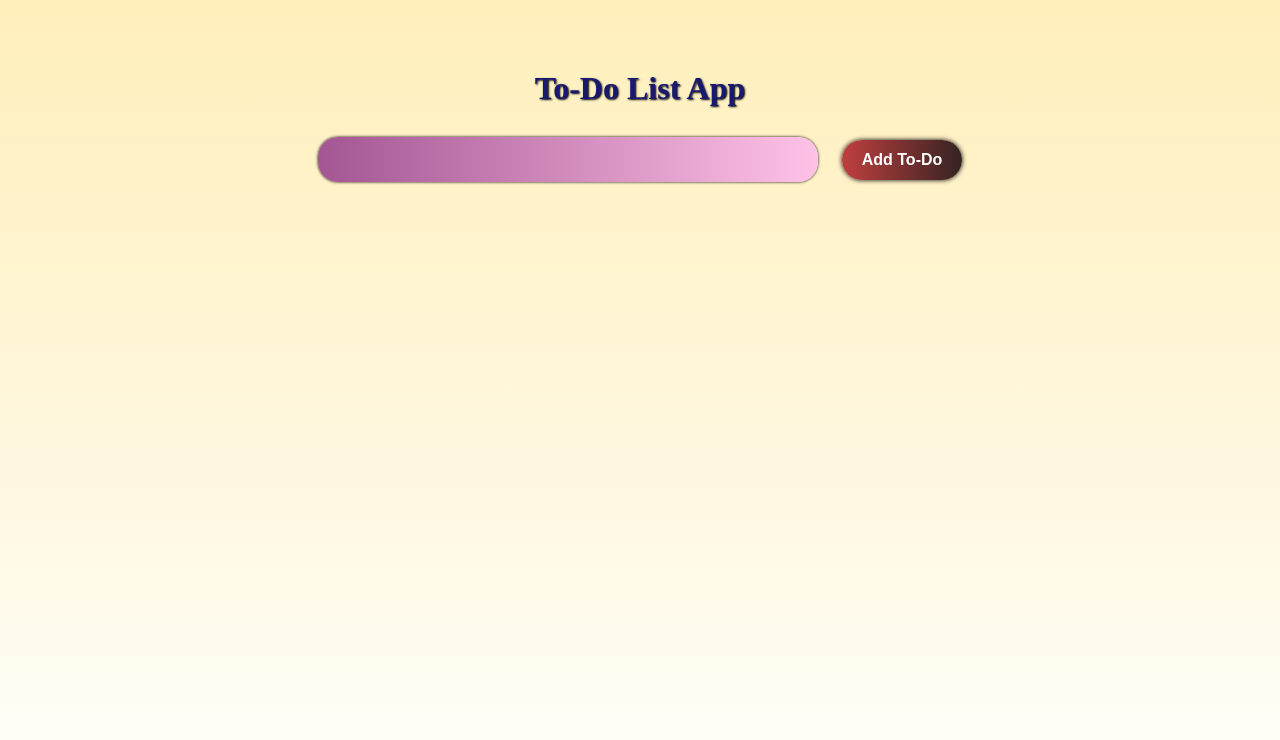
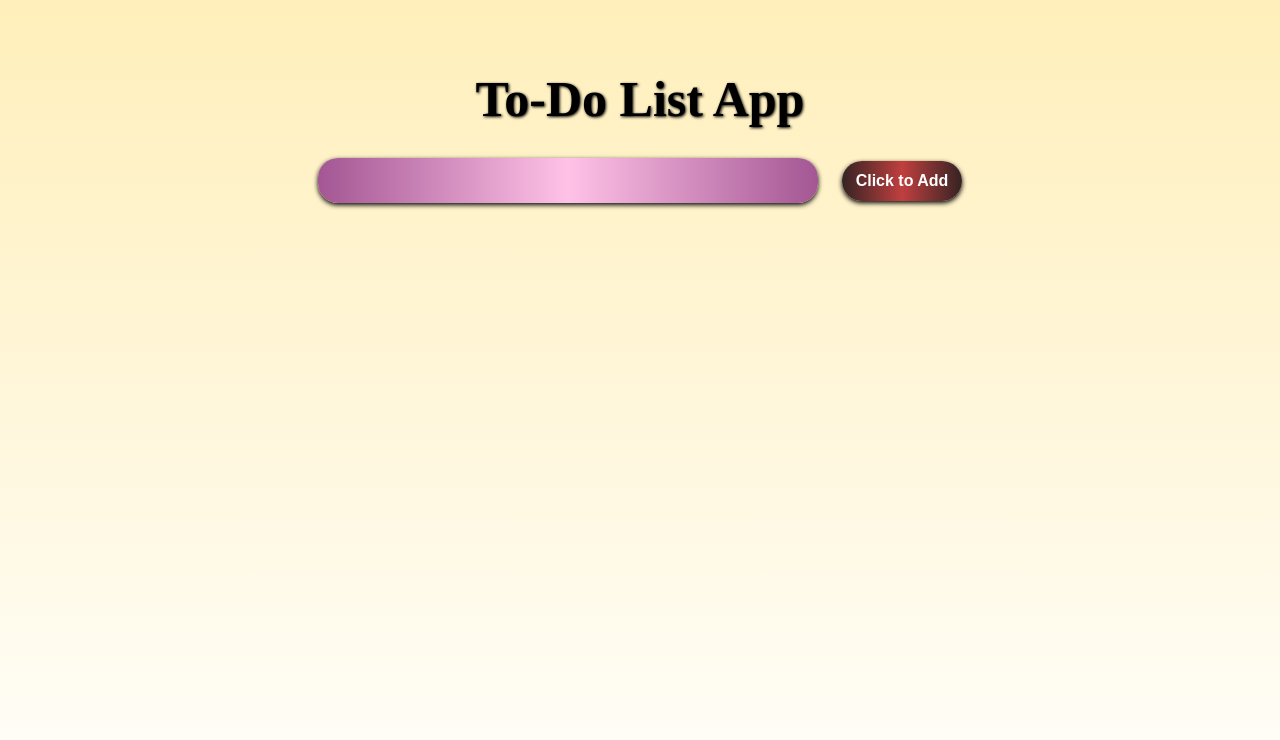
Before and after one commit to Omdarade1399/To-Do-List-Project-, a plain HTML site: page index.html in a window 1280 px wide. Drawn offline with Linux system fonts and the light colour scheme.

Commit message:
little changes to my To-Do List

```diff
--- a/index.html
+++ b/index.html
@@ -12,7 +12,7 @@
    <h1>To-Do List App</h1>
     <div class="contentBox">
         <input type="text" id="inputValue">
-        <button class="btn">Add To-Do</button>
+        <button class="btn">Click to Add</button>
         <div class="todo-list-elem"></div>
     </div>
 
--- a/style.css
+++ b/style.css
@@ -18,8 +18,9 @@ body{
 h1{
     padding: 20px;
     margin-top: 50px;
-    color: midnightblue;
-    text-shadow: 1px 1px 2px black;
+    color: rgb(0, 0, 0);
+    font-size: 50px;
+    text-shadow: 1px 1px 3px black;
 }
 
 #inputValue{
@@ -34,9 +35,9 @@ h1{
     border-radius: 20px;
     border: none;
     outline: none;
-    background: linear-gradient(to left, #ffc2e7, #a35693);
+    background: linear-gradient(to left, #a35693, #ffc2e7, #a35693);
     margin: 10px;
-    box-shadow: 0px 0px 3px black;
+    box-shadow: 0px 2px 5px black;
 }
 
 .btn{
@@ -46,12 +47,12 @@ h1{
     text-align: center;
     border: none;
     outline: none;
-    background: linear-gradient(to right, #c03f3f, #352323);
+    background: linear-gradient(to right, #352323, #c03f3f, #352323);
     color: white;
     font-size: medium;
     font-weight: 600;
     margin: 10px;
-    box-shadow: 0px 0px 5px black;
+    box-shadow: 0px 2px 5px black;
 }
 
 .todo-list-elem{
@@ -60,12 +61,12 @@ h1{
     height: fit-content;
     padding: 15px;
     border-radius: 10px;
-    background: linear-gradient(to top, #306afb, #523dab);
+    background: linear-gradient(to right, #111145, #736fa4, #111145);
     text-align: left;
     letter-spacing: 0.5px;
     word-spacing: 2px;
     color: white;
-    box-shadow: 0px 0px 5px black;
+    box-shadow: 0px 2px 5px black;
     cursor: pointer;
 }
 
@@ -74,4 +75,5 @@ h1{
     font-weight: 500;
     margin-top: 10px;
     margin-bottom: 10px;
+    text-shadow: 1px 1px 3px black;
 }
```
